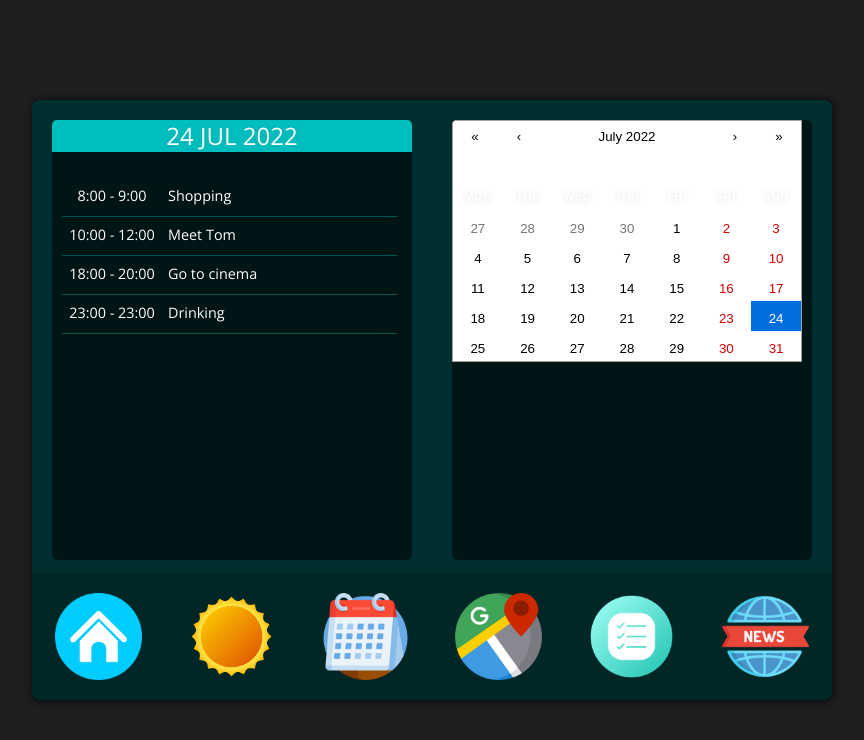
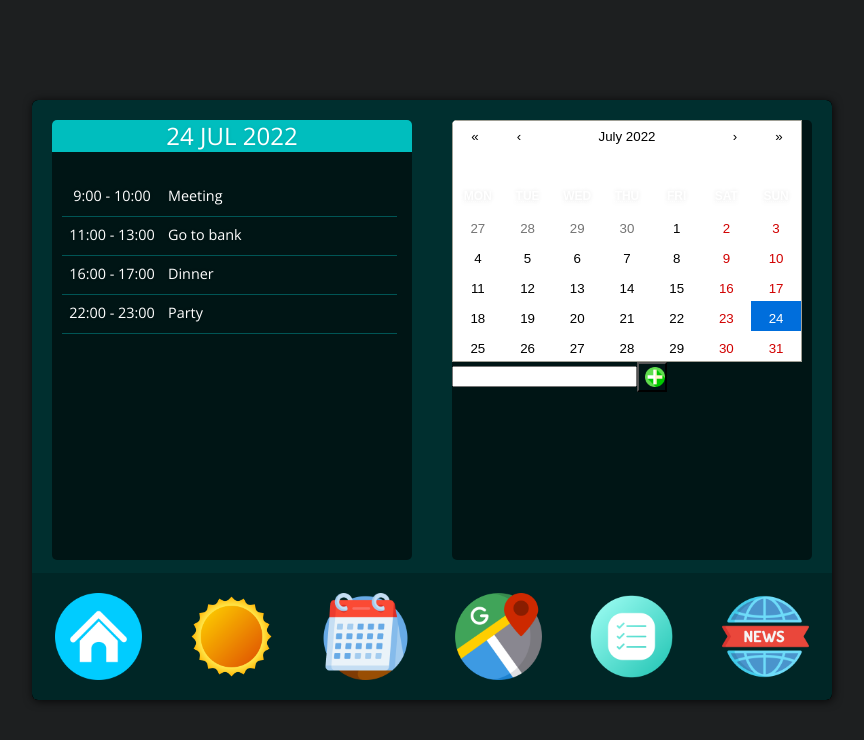
Before and after one commit to Mckoev/organizer, a React (Create React App) app: page /calendar in a window 1280 px wide. Shown: the top 740 px of the page, without its empty margins (208-1072 px from the left). Built offline with nearby package versions, Linux system fonts and the light colour scheme; no server answers; grey boxes are pictures that could not be loaded; a web font is replaced by a local one.

Commit message:
edit calendar page

```diff
--- a/src/components/calendar/PanelCalendar.tsx
+++ b/src/components/calendar/PanelCalendar.tsx
@@ -3,12 +3,12 @@ import {months} from "../../helpers/dateValue";
 
 function PanelCalendar({list, date, className}) {
 
-    const listItems = list.map((el, index) => (
+    const listItems = list ?  list.map((el, index) => (
         <li key={index} >
             <div className="time">{el.timeStart} - {el.timeFinish}</div>
             <div className="title">{el.task}</div>
         </li>
-    ))
+    )) : null
 
     return (
         <div className={className}>
--- a/src/pages/calendar/Calendar.tsx
+++ b/src/pages/calendar/Calendar.tsx
@@ -4,8 +4,8 @@ import PanelCalendar from "../../components/calendar/PanelCalendar";
 import {Calendar as CalendarComponent} from 'react-calendar';
 import 'react-calendar/dist/Calendar.css';
 import {months} from "../../helpers/dateValue";
+import Form from "../../components/tasks/Form";
 
-const dates = ['juny 25, 2015', 'juny 26, 2015']
 const classNames = ['panel panel-calendar', 'panel panel-calendar right']
 
 const arr = [{
@@ -52,18 +52,55 @@ const arr2 = [{
   },
 ]
 
+//{day1: [{}, {}, {}],
+//  day2: [{}, {}, {}] }
+
 function Calendar() {
 
   const [value, onChange] = useState(new Date());
   const [date, setDate] = useState(new Date());
+  const [userInput, setUserInput] = useState('')
 
+
+  const obj = {}
+  obj[`${date.getDate()} ${months[date.getMonth()]} ${date.getFullYear()}`] = arr2
+
+  const [tasks, setTasks] = useState(obj);
+
+  const handleChange = (e) => {
+    setUserInput(e.currentTarget.value)
+  }
+
+  function handleSubmit(e) {
+    e.preventDefault()
+    addTask(userInput)
+    setUserInput('')
+  }
+
+  function addTask(task) {
+    if (!task) {
+      alert('Nothing!!!')
+    } else {
+      setTasks({
+        ...tasks,
+        [`${value.getDate()} ${months[value.getMonth()]} ${value.getFullYear()}`] : [{
+          timeStart: '22:00',
+          timeFinish: '23:00',
+          task: `Party ${task}`
+        }]
+      })
+      //localStorage.setItem(store, JSON.stringify(newList))
+    }
+  }
 
   return (
     <div className="page page-calendar">
       <div className="bg"></div>
       <div className="overlay"></div>
-      <PanelCalendar list={arr} date={date} className={classNames[0]}/>
+      <PanelCalendar list={tasks[`${date.getDate()} ${months[date.getMonth()]} ${date.getFullYear()}`]} date={date} className={classNames[0]}/>
       <div className={classNames[1]}><CalendarComponent onChange={onChange} value={value} onClickDay={(value, event) => setDate(value)}/>
+        <Form handleSubmit={handleSubmit} handleChange={handleChange} userInput={userInput} />
+
       </div>
 
     </div>
```
